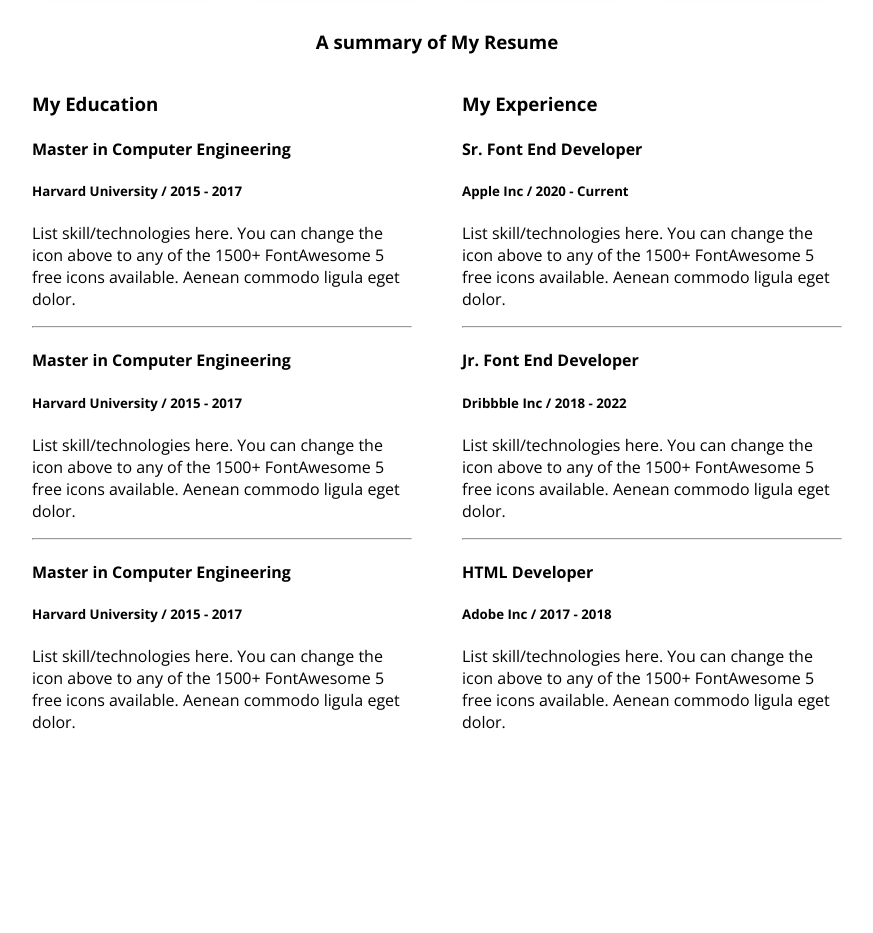
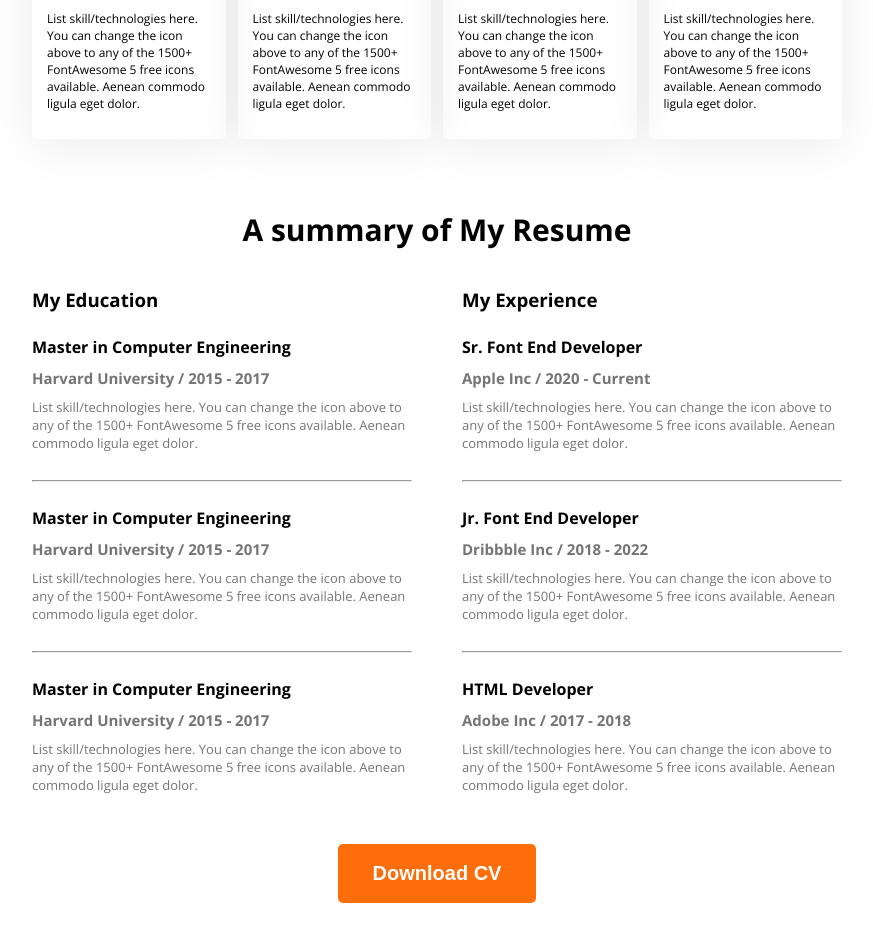
Before and after one commit to Noman125/web-dev-project1, a plain HTML site: page index.html in a window 1280 px wide. Shown: the part 1880-2813 px from the top of the page, without its empty margins (203-1076 px from the left). Before the commit the page ends 2637 px from the top, so only its background shows below. Drawn offline with nearby package versions, Linux system fonts and the light colour scheme.

Commit message:
Add Resume Button

```diff
--- a/index.html
+++ b/index.html
@@ -107,7 +107,7 @@
       <h3 class="resume-title text-align">A summary of My Resume</h3>
       <div class="resume-container">
         <div class="resume-education">
-          <h3>My Education</h3>
+          <h3 class="education-title">My Education</h3>
           <div class="resume-education-content">
             <h4 class="education-title">Master in Computer Engineering</h4>
             <h5 class="education-sub-title">Harvard University / 2015 - 2017</h5>
@@ -130,7 +130,7 @@
           </div>
         </div>
         <div class="resume-experience">
-          <h3>My Experience</h3>
+          <h3 class="experience-title">My Experience</h3>
           <div class="resume-experience-content">
             <h4 class="experience-title">Sr. Font End Developer</h4>
             <h5 class="experience-sub-title">Apple Inc / 2020 - Current</h5>
@@ -153,6 +153,9 @@
           </div>
         </div>
       </div>
+      <div class="text-center download-btn">
+        <button class="btn-primary">Download CV</button>
+      </div>
     </section>
   </main>
   <footer>
--- a/styles/style.css
+++ b/styles/style.css
@@ -19,6 +19,7 @@
 }
 .text-align{
   text-align: center;
+  font-size: 30px;
 }
 .btn-primary {
   background-color: #FD6E0A;
@@ -143,3 +144,24 @@ main{
 .resume-experience{
   margin-left: 50px;
 }
+.education-sub-title, .education-description, .experience-sub-title, .experience-description{
+  color: rgb(117, 117, 117);
+  margin: 10px 0;
+}
+.education-description, .experience-description{
+  font-size: 13px;
+}
+.education-sub-title, .experience-sub-title{
+  font-size: 15px;
+}
+.education-title, .experience-title{
+  margin: 7px 0;
+}
+.resume-education-content, .resume-experience-content{
+  padding: 10px 0;
+}
+.download-btn{
+  display: flex;
+  justify-content: center;
+  margin: 30px 0;
+}
```
